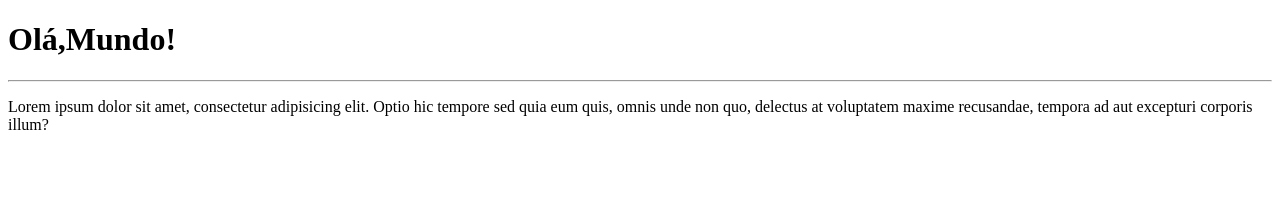
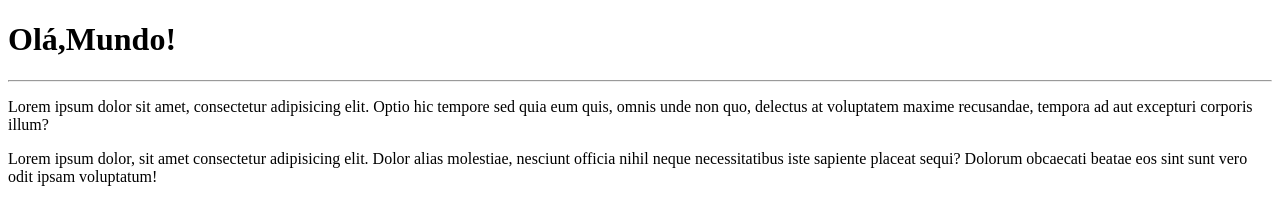
Before and after one commit to silzagomes/Ola-Mundo, a plain HTML site: page site-exemplo/index.html in a window 1280 px wide. Drawn offline with Linux system fonts and the light colour scheme.

Commit message:
Adicionei outro parágrafo

```diff
--- a/site-exemplo/index.html
+++ b/site-exemplo/index.html
@@ -9,5 +9,6 @@
     <h1>Olá,Mundo!</h1>
     <hr>
     <p>Lorem ipsum dolor sit amet, consectetur adipisicing elit. Optio hic tempore sed quia eum quis, omnis unde non quo, delectus at voluptatem maxime recusandae, tempora ad aut excepturi corporis illum?</p>
+    <p>Lorem ipsum dolor, sit amet consectetur adipisicing elit. Dolor alias molestiae, nesciunt officia nihil neque necessitatibus iste sapiente placeat sequi? Dolorum obcaecati beatae eos sint sunt vero odit ipsam voluptatum!</p>
 </body>
 </html>
```
